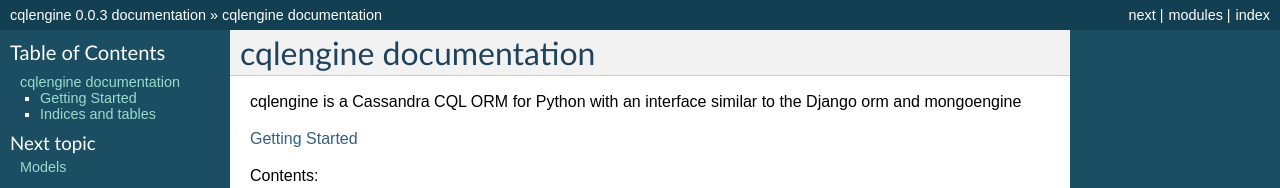
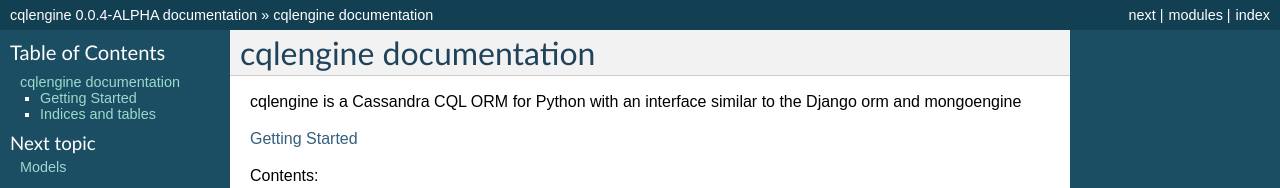
Before and after one commit to datastax/python-driver, a Sphinx documentation site: the page built from docs/index.rst, in a window 1280 px wide and 900 px high. Shown: the top 188 px of the window. Built offline with Sphinx 7.4.7, drawn with Linux system fonts in a browser that asks for light colours; formulas are drawn with MathJax 3; some of the changed text lies outside the part shown.

Commit message:
updating version#

```diff
--- a/cqlengine/__init__.py
+++ b/cqlengine/__init__.py
@@ -1,4 +1,4 @@
 from cqlengine.columns import *
 from cqlengine.models import Model
 
-__version__ = '0.0.3-ALPHA'
+__version__ = '0.0.4-ALPHA'
--- a/docs/conf.py
+++ b/docs/conf.py
@@ -48,9 +48,9 @@
 # built documents.
 #
 # The short X.Y version.
-version = '0.0.3'
+version = '0.0.4'
 # The full version, including alpha/beta/rc tags.
-release = '0.0.3'
+release = '0.0.4-ALPHA'
 
 # The language for content autogenerated by Sphinx. Refer to documentation
 # for a list of supported languages.
--- a/setup.py
+++ b/setup.py
@@ -4,7 +4,7 @@
 #python setup.py register
 #python setup.py sdist upload
 
-version = '0.0.3-ALPHA'
+version = '0.0.4-ALPHA'
 
 long_desc = """
 cqlengine is a Cassandra CQL ORM for Python in the style of the Django orm and mongoengine
```
Also changed, not shown: 1 other file.
